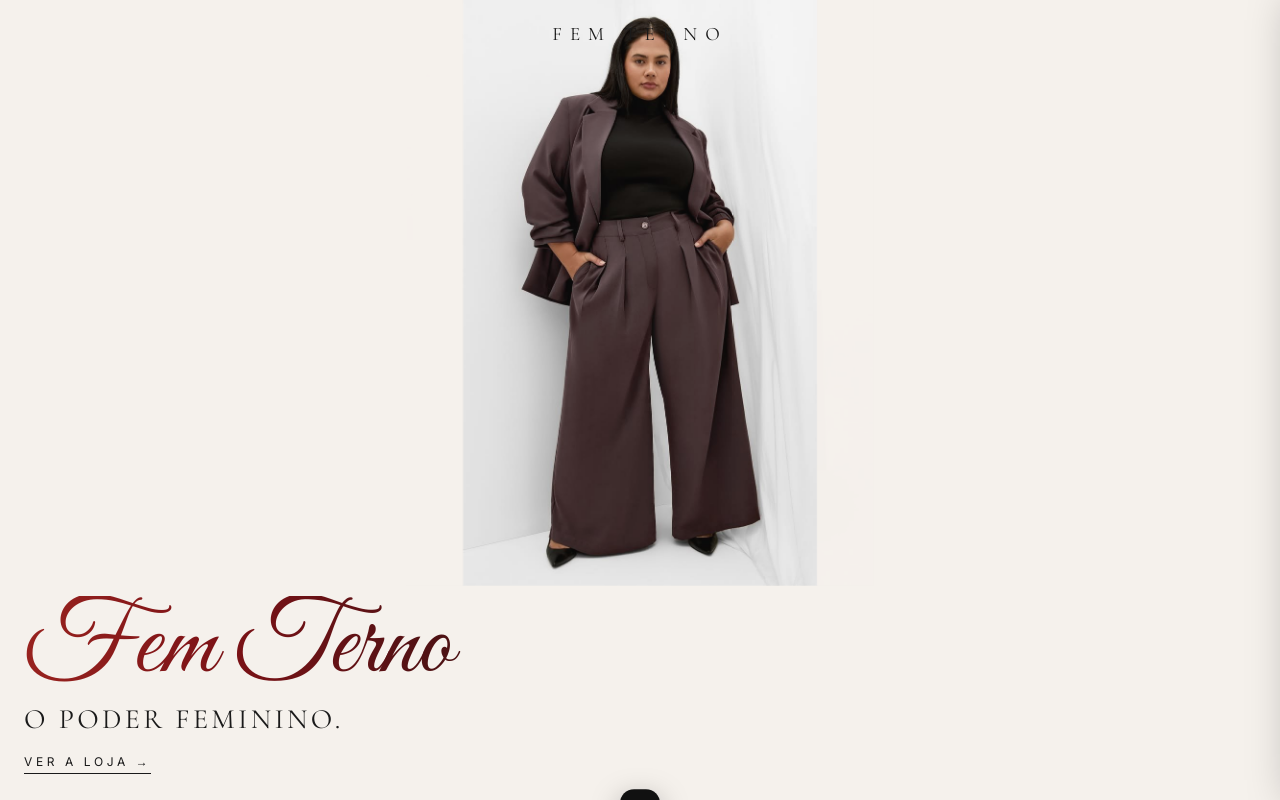
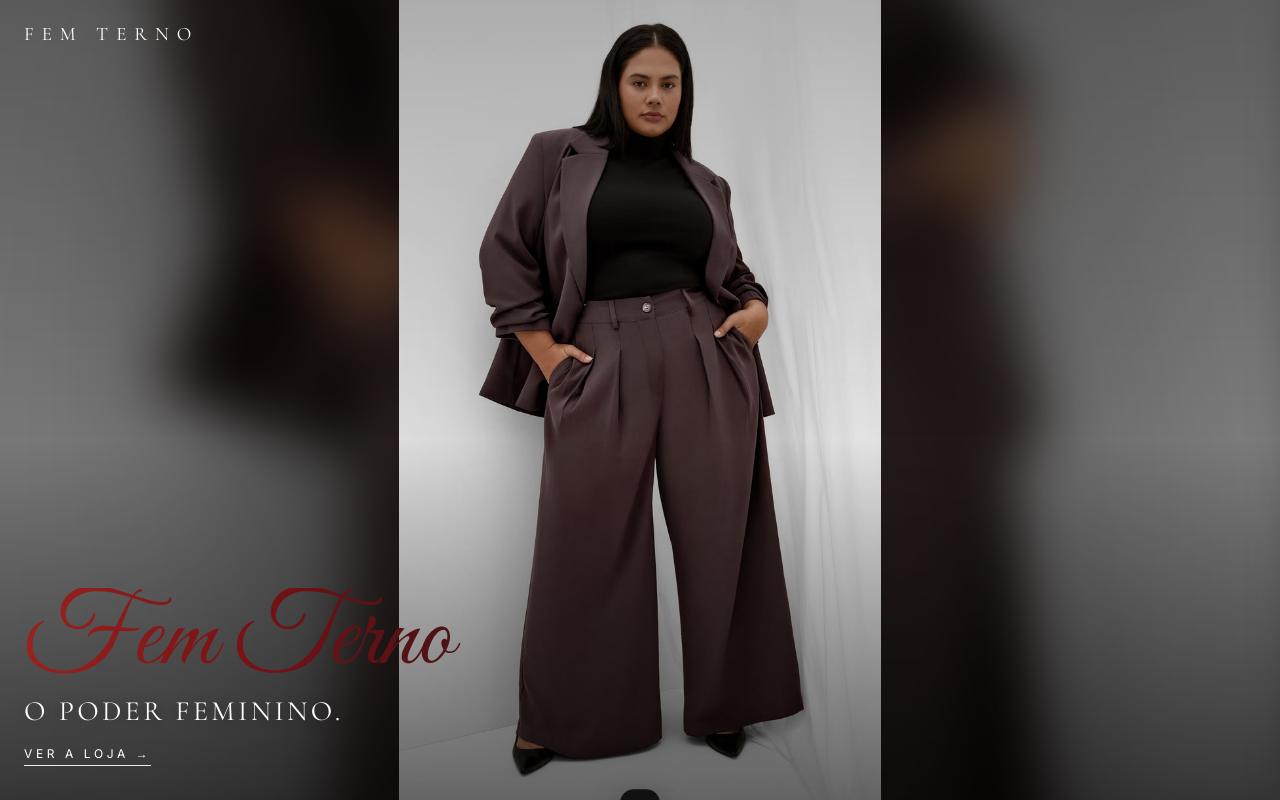
Before and after one commit to fernanda312/fem-terno, a plain HTML site: page index.html in a window 1280 px wide. Drawn offline with nearby package versions, Linux system fonts and the light colour scheme.

Commit message:
FEM TERNO: hero escuro original de volta — sem contagem, sem botoes, com as fotos novas

```diff
--- a/index.html
+++ b/index.html
@@ -12,19 +12,20 @@
   *{margin:0;padding:0;box-sizing:border-box}
   html{scroll-behavior:smooth}
   body{background:#111;color:#fff;font-family:'Inter',sans-serif;-webkit-font-smoothing:antialiased;overflow-x:hidden}
-  .hero{position:relative;height:100svh;min-height:560px;overflow:hidden;background:#f5f1ec;color:#1a1a1a;display:flex;flex-direction:column}
-  .stage{position:relative;flex:1;min-height:0}
+  .hero{position:relative;height:100svh;min-height:560px;overflow:hidden;background:#111}
+  .hero::after{content:"";position:absolute;inset:0;background:linear-gradient(to top,rgba(0,0,0,.55) 0%,rgba(0,0,0,0) 45%,rgba(0,0,0,.25) 100%);pointer-events:none}
   .slide{position:absolute;inset:0;opacity:0;transition:opacity 1.4s ease;pointer-events:none}
   .slide.active{opacity:1;pointer-events:auto}
+  .slide .blur{position:absolute;inset:-4%;width:108%;height:108%;object-fit:cover;filter:blur(28px) brightness(.55);transform:scale(1.05)}
   .slide .main{position:absolute;inset:0;width:100%;height:100%;object-fit:contain;object-position:center}
-  .top{position:absolute;top:0;left:0;right:0;z-index:5;display:flex;justify-content:center;align-items:center;padding:22px 24px}
-  .brand{font-family:'Cormorant Garamond',serif;font-weight:400;letter-spacing:.42em;font-size:19px;text-transform:uppercase;color:#1a1a1a}
-  .hero-text{padding:10px 24px 26px;z-index:5}
+  .top{position:absolute;top:0;left:0;right:0;z-index:5;display:flex;justify-content:space-between;align-items:center;padding:22px 24px}
+  .brand{font-family:'Cormorant Garamond',serif;font-weight:400;letter-spacing:.42em;font-size:19px;text-transform:uppercase;color:#fff}
+  .hero-text{position:absolute;left:24px;right:24px;bottom:34px;z-index:5}
   .signature{font-family:'Great Vibes',cursive;font-weight:400;font-size:clamp(56px,12vw,104px);line-height:1;background:linear-gradient(90deg,#111 0%,#7a1216 20%,#c0392b 40%,#e74c3c 50%,#c0392b 60%,#7a1216 80%,#111 100%);background-size:200% 100%;-webkit-background-clip:text;background-clip:text;color:transparent;-webkit-text-fill-color:transparent;animation:gradScroll 7s linear infinite}
   @keyframes gradScroll{to{background-position:200% 0}}
-  .tagline{margin-top:2px;font-family:'Cormorant Garamond',serif;font-size:clamp(20px,4vw,28px);letter-spacing:.12em;text-transform:uppercase;color:#1a1a1a}
-  .shop-link{display:inline-block;margin-top:18px;font-size:12px;letter-spacing:.3em;text-transform:uppercase;color:#1a1a1a;text-decoration:none;border-bottom:1px solid #1a1a1a;padding-bottom:4px}
-  .shop-link:focus-visible{outline:2px solid #1a1a1a;outline-offset:3px}
+  .tagline{margin-top:2px;font-family:'Cormorant Garamond',serif;font-size:clamp(20px,4vw,28px);letter-spacing:.12em;text-transform:uppercase;color:#fff;text-shadow:0 2px 14px rgba(0,0,0,.55)}
+  .shop-link{display:inline-block;margin-top:18px;font-size:12px;letter-spacing:.3em;text-transform:uppercase;color:#fff;text-decoration:none;border-bottom:1px solid rgba(255,255,255,.9);padding-bottom:4px}
+  .shop-link:focus-visible{outline:2px solid #fff;outline-offset:3px}
   #colecao{background:#f5f1ec;color:#1a1a1a;padding:56px 20px 64px}
   #colecao h2{font-family:'Cormorant Garamond',serif;font-weight:400;text-align:center;letter-spacing:.35em;font-size:20px;text-transform:uppercase}
   #colecao .sig{text-align:center;font-family:'Great Vibes',cursive;font-size:42px;margin-top:6px}
@@ -34,7 +35,7 @@
   @media (max-width:640px){
     .top{padding:18px 18px}
     .brand{font-size:16px;letter-spacing:.32em}
-    .hero-text{padding:8px 18px 22px}
+    .hero-text{left:18px;right:18px;bottom:64px}
       .grid{grid-template-columns:1fr;gap:14px}
     #colecao{padding:44px 16px 52px}
   }
@@ -42,17 +43,14 @@
 </head>
 <body>
 <section class="hero" id="hero" aria-label="FEM TERNO">
-  <div class="stage">
-  <div class="slide active"><img class="main" src="images/terno-1.jpg" alt="Terno feminino 1"></div>
-  <div class="slide"><img class="main" src="images/terno-2.jpg" alt="Terno feminino 2"></div>
-  <div class="slide"><img class="main" src="images/loja-15.jpg" alt="Terno feminino 3"></div>
-  <div class="slide"><img class="main" src="images/terno-4.jpg" alt="Terno feminino 4"></div>
-  <div class="slide"><img class="main" src="images/terno-5.jpg" alt="Terno feminino 5"></div>
-  <div class="slide"><img class="main" src="images/terno-6.jpg" alt="Terno feminino 6"></div>
-  <div class="slide"><img class="main" src="images/terno-7.jpg" alt="Terno feminino 7"></div>
-  <div class="slide"><img class="main" src="images/terno-8.jpg" alt="Terno feminino 8"></div>
-
-  </div>
+  <div class="slide active"><img class="blur" src="images/terno-1.jpg" alt="" aria-hidden="true"><img class="main" src="images/terno-1.jpg" alt="Terno feminino 1"></div>
+  <div class="slide"><img class="blur" src="images/terno-2.jpg" alt="" aria-hidden="true"><img class="main" src="images/terno-2.jpg" alt="Terno feminino 2"></div>
+  <div class="slide"><img class="blur" src="images/loja-15.jpg" alt="" aria-hidden="true"><img class="main" src="images/loja-15.jpg" alt="Terno feminino 3"></div>
+  <div class="slide"><img class="blur" src="images/terno-4.jpg" alt="" aria-hidden="true"><img class="main" src="images/terno-4.jpg" alt="Terno feminino 4"></div>
+  <div class="slide"><img class="blur" src="images/terno-5.jpg" alt="" aria-hidden="true"><img class="main" src="images/terno-5.jpg" alt="Terno feminino 5"></div>
+  <div class="slide"><img class="blur" src="images/terno-6.jpg" alt="" aria-hidden="true"><img class="main" src="images/terno-6.jpg" alt="Terno feminino 6"></div>
+  <div class="slide"><img class="blur" src="images/terno-7.jpg" alt="" aria-hidden="true"><img class="main" src="images/terno-7.jpg" alt="Terno feminino 7"></div>
+  <div class="slide"><img class="blur" src="images/terno-8.jpg" alt="" aria-hidden="true"><img class="main" src="images/terno-8.jpg" alt="Terno feminino 8"></div>
 
   <div class="top">
     <div class="brand">FEM TERNO</div>
```
